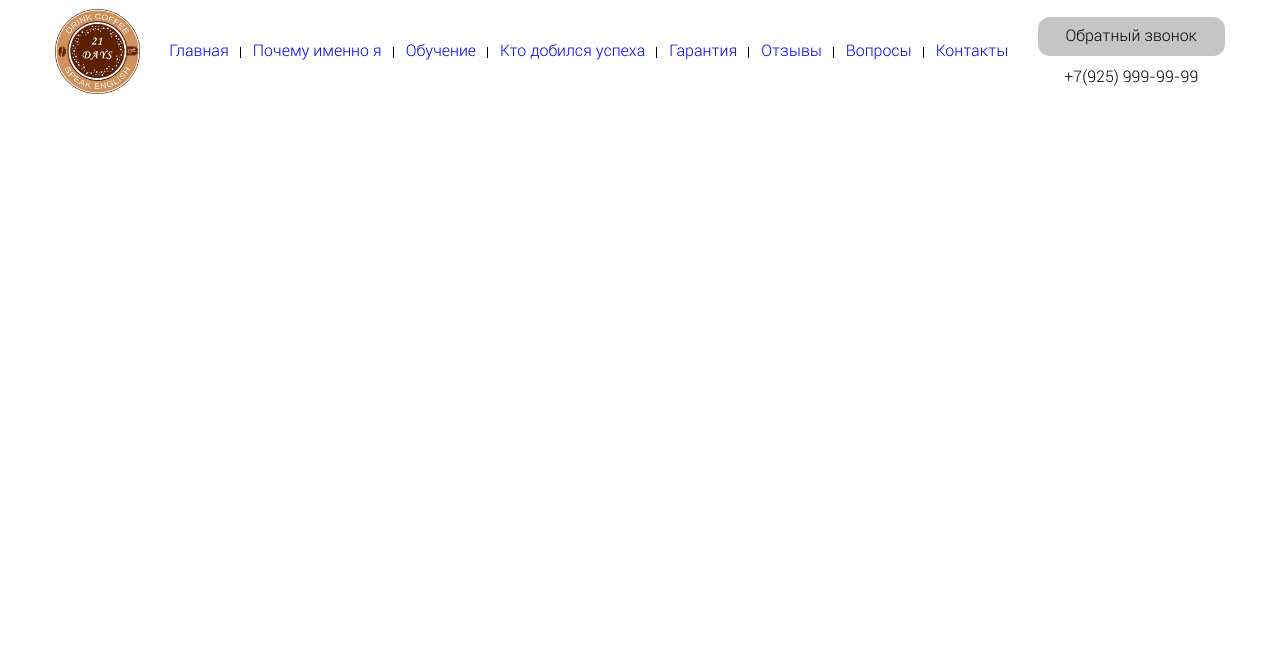
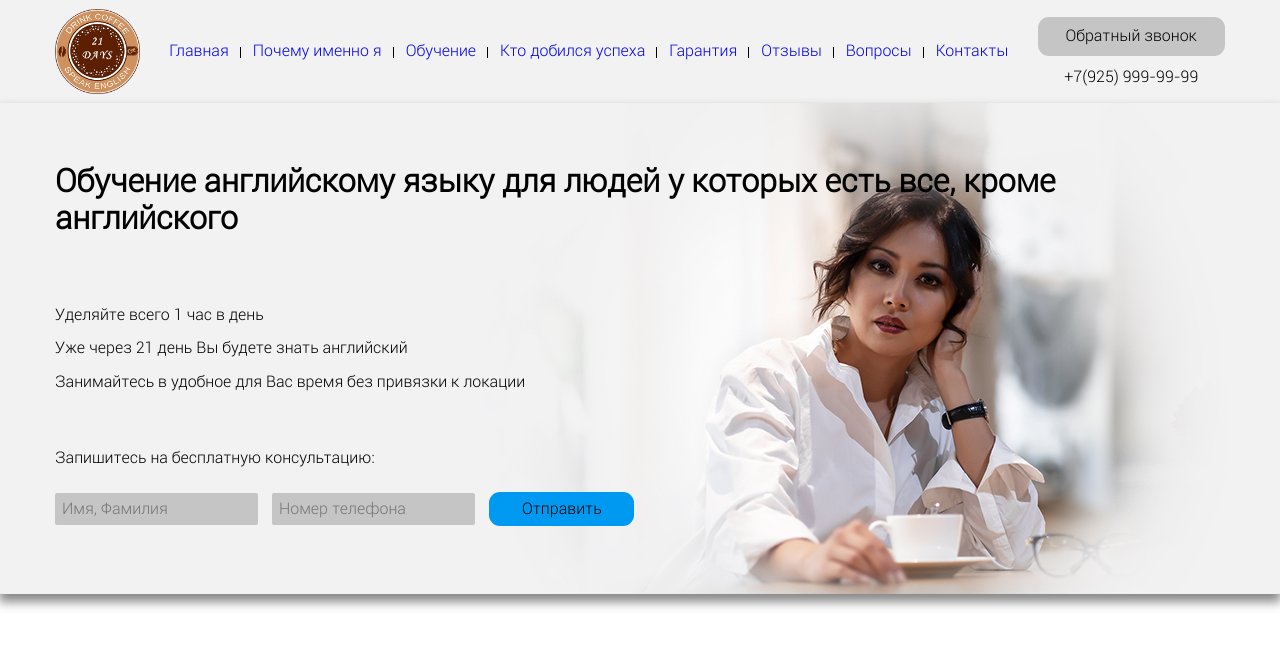
Before and after one commit to exmileco/coffeenglish, a website: page src/index.html in a window 1280 px wide. Drawn offline with Linux system fonts and the light colour scheme; a web font is replaced by a local one.

Commit message:
Added hero section, desktop version

```diff
--- a/src/index.html
+++ b/src/index.html
@@ -29,6 +29,27 @@
       </div>
     </div>
   </nav>
+  <main>
+    <section class="hero">
+      <div class="container">
+        <div class="hero-block">
+          <h1 class="hero-block__title">Обучение английскому языку для людей у которых есть все, кроме английского</h1>
+          <ul class="hero-list">
+            <li class="hero-list__item">Уделяйте всего 1 час в день</li>
+            <li class="hero-list__item">Уже через 21 день Вы будете знать английский</li>
+            <li class="hero-list__item">Занимайтесь в удобное для Вас время без привязки к локации</li>
+          </ul>
+          <form action="#" class="hero-form">
+            <span class="hero-form__title">Запишитесь на бесплатную консультацию:</span>
+            <input type="text" class="input hero-form__input" placeholder="Имя, Фамилия">
+            <input type="text" class="input hero-form__input" placeholder="Номер телефона">
+            <button class="button hero-form__button">Отправить</button>
+          </form>
+        </div>
+      </div>
+    </section>
+
+  </main>
 
 </body>
 </html>
--- a/src/sass/_interface.sass
+++ b/src/sass/_interface.sass
@@ -3,9 +3,11 @@
   padding: 0
   box-sizing: border-box
 body
+  // background-color: #ffffff
   +roboto_light
   font-size: 16px
   color: $text-color
+
 img
   display: block
   max-width: 100%
@@ -13,14 +15,19 @@ img
   width: 1170px
   margin: 0 auto
 .button
-  padding: 10px 33px
+  padding: 8px 33px
   background-color: #0099f1
   border: none
-  border-radius: 12px
+  border-radius: 11px
   border: none
   &:focus
     outline: none !important
 
 .input
-  padding: 10px 91px
+  padding: 7px
   background-color: #c5c5c5
+  border: none
+  border-radius: 2px
+  border: none
+  &:focus
+    outline: none !important
--- /dev/null
+++ b/src/sass/blocks/_hero.sass
@@ -0,0 +1,38 @@
+.hero
+  background-image: url('../img/hero/hero-bg-1170.jpg')
+  background-position: 50% 50%
+  background-repeat: repeat-Y
+  background-color:#F2F2F2
+  box-shadow: 0px 7px 10px 1px #888888
+  &-block
+    display: flex
+    flex-direction: column
+    justify-content: flex-start
+    align-items: flex-start
+    color: #000000
+    margin-bottom: 20px
+    &__title
+      margin-top: 60px
+  &-list
+    margin-top: 33px
+    &__item
+      list-style: none
+      margin-top: 15px
+  &-form
+    display: flex
+    max-width: 579px
+    flex-wrap: wrap
+    align-items: center
+    margin-top: 58px
+    margin-bottom: 68px
+    &__title
+      display: block
+      flex-basis: 100%
+      margin-bottom: 24px
+    &__input
+      flex-basis: 20%
+      margin-right: 14px
+      max-width: 203px
+    &__button
+      flex-basis: 20%
+      max-width: 145px
--- a/src/sass/blocks/_nav.sass
+++ b/src/sass/blocks/_nav.sass
@@ -1,5 +1,6 @@
+nav
+  background-color:#F2F2F2
 .nav
-  background-color: $bg-color
   &-block
     padding: 9px 0
     display: flex
--- a/src/sass/style.sass
+++ b/src/sass/style.sass
@@ -4,3 +4,4 @@
 @import 'interface'
 
 @import 'blocks/nav'
+@import 'blocks/hero'
```
Also changed, not shown: src/css/style.css, src/img/hero/hero-bg-1170.jpg (added), src/img/hero/hero-bg-1920.jpg (added), 1 other file.
